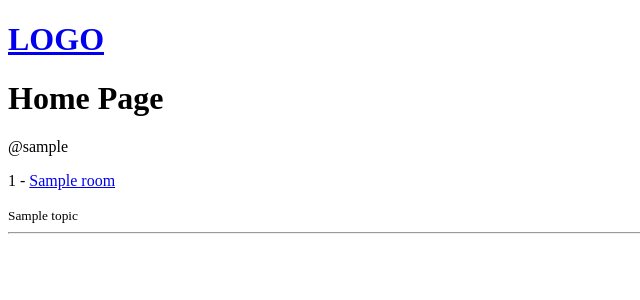
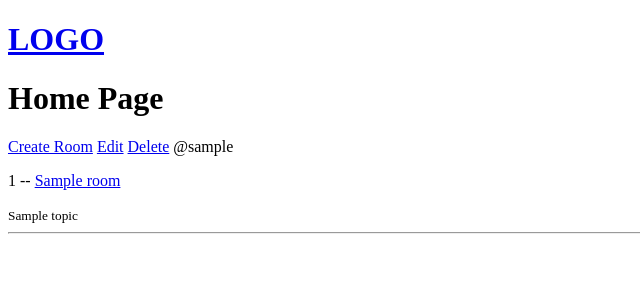
Before and after one commit to hkuennen/studybuddy, a Django app: page / in a window 1280 px wide. Shown: the top 300 px of the page, without its empty margins (0-640 px from the left). Run offline with Django 4.2, Linux system fonts and the light colour scheme; tables that the repository leaves empty hold one stand-in row (values such as "Sample post").

Commit message:
CRUD functionality added

```diff
--- a/base/models.py
+++ b/base/models.py
@@ -18,6 +18,9 @@ class Room(models.Model):
     updated = models.DateTimeField(auto_now=True)
     created = models.DateTimeField(auto_now_add=True)
 
+    class Meta:
+        ordering = ['-updated', '-created']
+
     def __str__(self):
         return self.name
 
--- a/base/templates/base/home.html
+++ b/base/templates/base/home.html
@@ -5,9 +5,13 @@
 <h1>Home Page</h1>
 
 <div>
+
+    <a href="{% url 'create-room' %}">Create Room</a>
     {% for room in rooms %}
+        <a href="{% url 'update-room' room.id %}">Edit</a>
+        <a href="{% url 'delete-room' room.id %}">Delete</a>
         <span>@{{ room.host.username }}</span>
-        <p>{{ room.id }} - <a href="{% url 'room' room.id %}">{{ room.name }}</a></p>
+        <p>{{ room.id }} -- <a href="{% url 'room' room.id %}">{{ room.name }}</a></p>
         <small>{{ room.topic.name }}</small>
         <hr>
     {% endfor %}
--- a/base/urls.py
+++ b/base/urls.py
@@ -3,5 +3,9 @@ from . import views
 
 urlpatterns = [
     path('', views.home, name="home"),
-    path('room/<str:pk>/', views.room, name="room")
+    path('room/<str:pk>/', views.room, name="room"),
+
+    path('create-room/', views.createRoom, name="create-room"),
+    path('update-room/<str:pk>/', views.updateRoom, name="update-room"),
+    path('delete-room/<str:pk>/', views.deleteRoom, name="delete-room"),
 ]
--- a/base/views.py
+++ b/base/views.py
@@ -1,5 +1,6 @@
-from django.shortcuts import render
+from django.shortcuts import render, redirect
 from .models import Room
+from .forms import RoomForm
 
 # Create your views here.
 def home(request):
@@ -11,3 +12,34 @@ def room(request, pk):
     room = Room.objects.get(id=pk)
     context = {'room': room}
     return render(request, 'base/room.html', context)
+
+def createRoom(request):
+    form = RoomForm()
+    if request.method == 'POST':
+        form = RoomForm(request.POST)
+        if form.is_valid():
+            form.save()
+            return redirect('home')
+
+    context = {'form': form}
+    return render(request, 'base/room_form.html', context)
+
+def updateRoom(request, pk):
+    room = Room.objects.get(id=pk)
+    form = RoomForm(instance=room)
+
+    if request.method == 'POST':
+        form = RoomForm(request.POST, instance=room)
+        if form.is_valid():
+            form.save()
+            return redirect('home')
+
+    context = {'form': form}
+    return render(request, 'base/room_form.html', context)
+
+def deleteRoom(request, pk):
+    room = Room.objects.get(id=pk)
+    if request.method == 'POST':
+        room.delete()
+        return redirect('home')
+    return render(request, 'base/delete.html', {'obj': room})
```
Also changed, not shown: base/forms.py (added, +7 -0 lines), base/templates/base/delete.html (added, +12 -0 lines), base/templates/base/room_form.html (added, +13 -0 lines).
